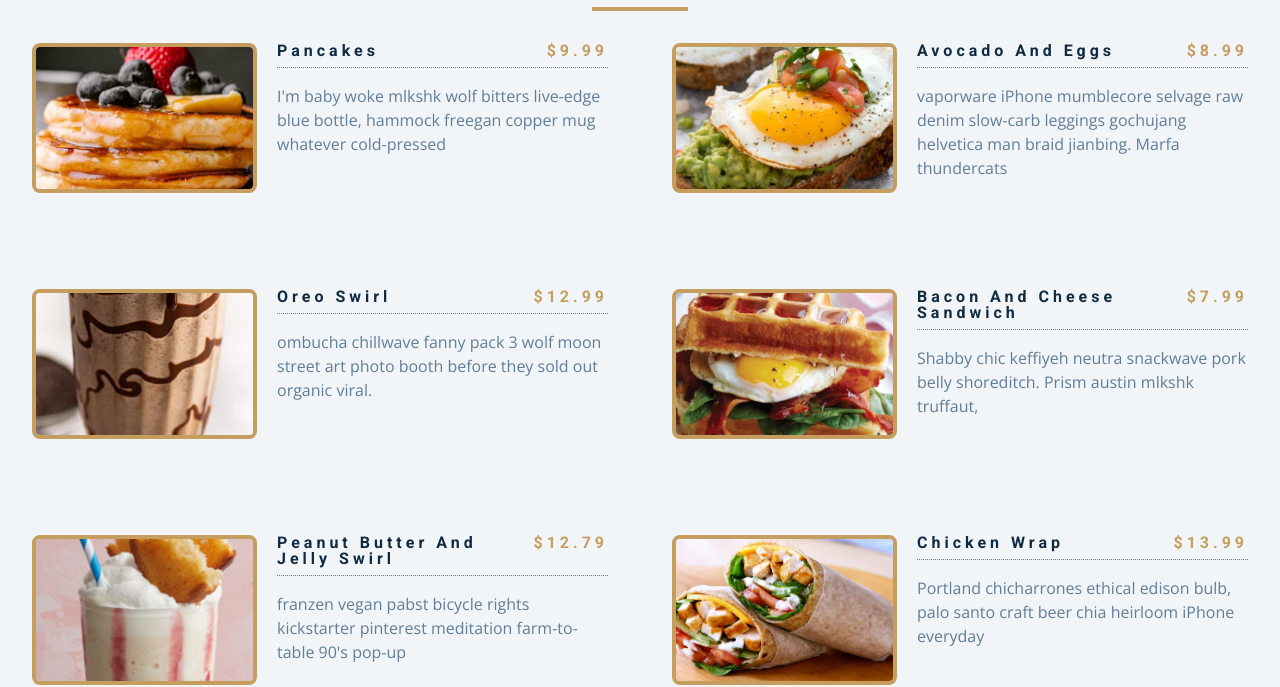
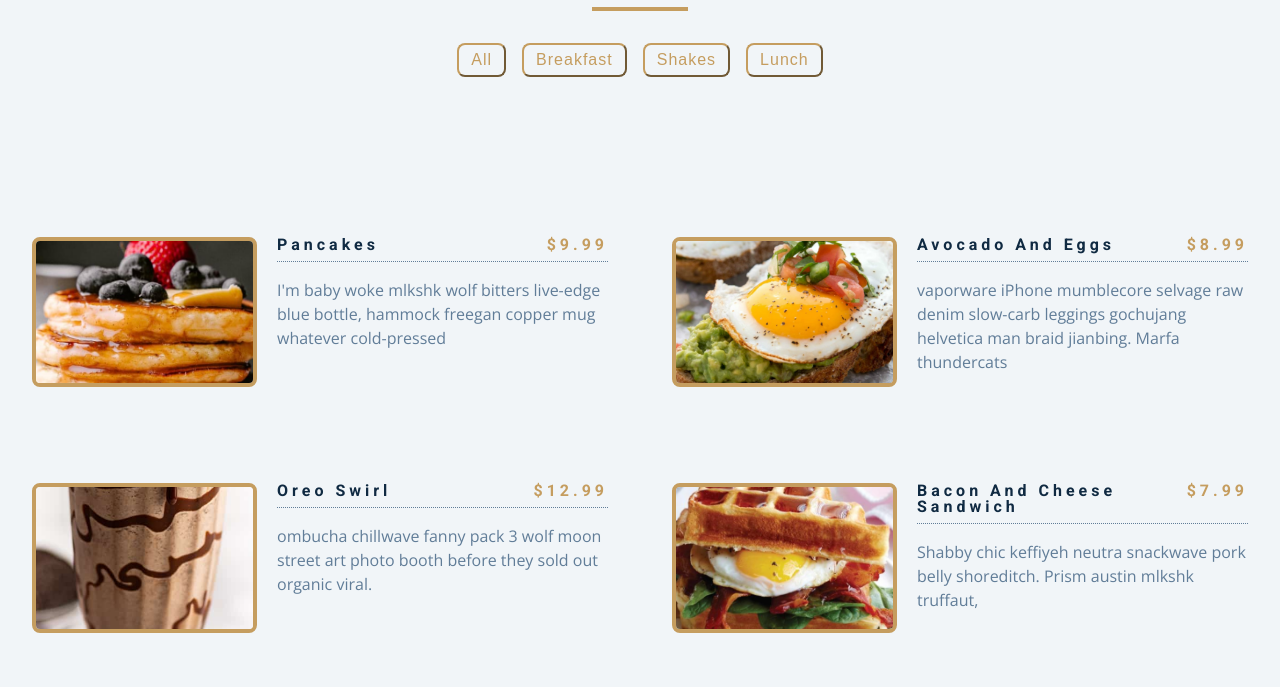
Before and after one commit to mara5896/Diner-Menu, a plain HTML site: page index.html in a window 1280 px wide. Shown: the part 125-812 px from the top of the page. Drawn offline with nearby package versions, Linux system fonts and the light colour scheme.

Commit message:
Update index.html

```diff
--- a/index.html
+++ b/index.html
@@ -13,6 +13,8 @@
         <h2>Menu</h2>
         <div class="underline"></div>
         </div>
+  <div class="btn-container"></div>
+  <br><br><br><br>
         <div class="section-center">
 <article class="menu-item">
     <img src="menu-item.jpg" class="photo"
```
